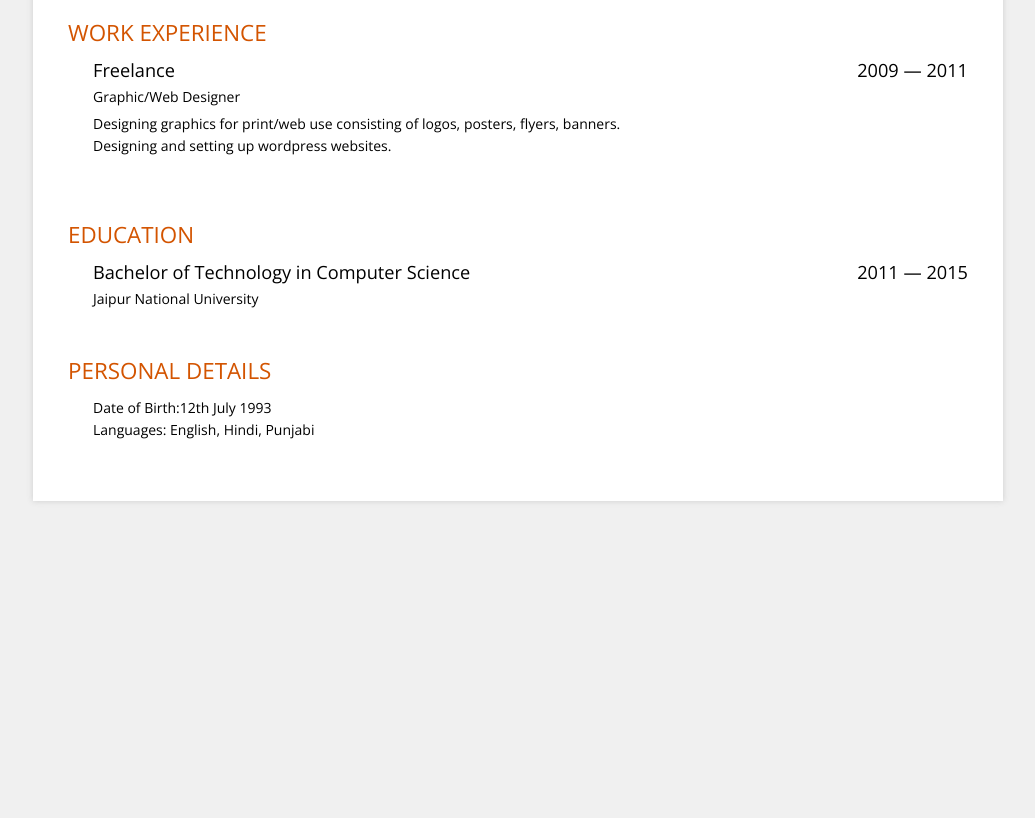
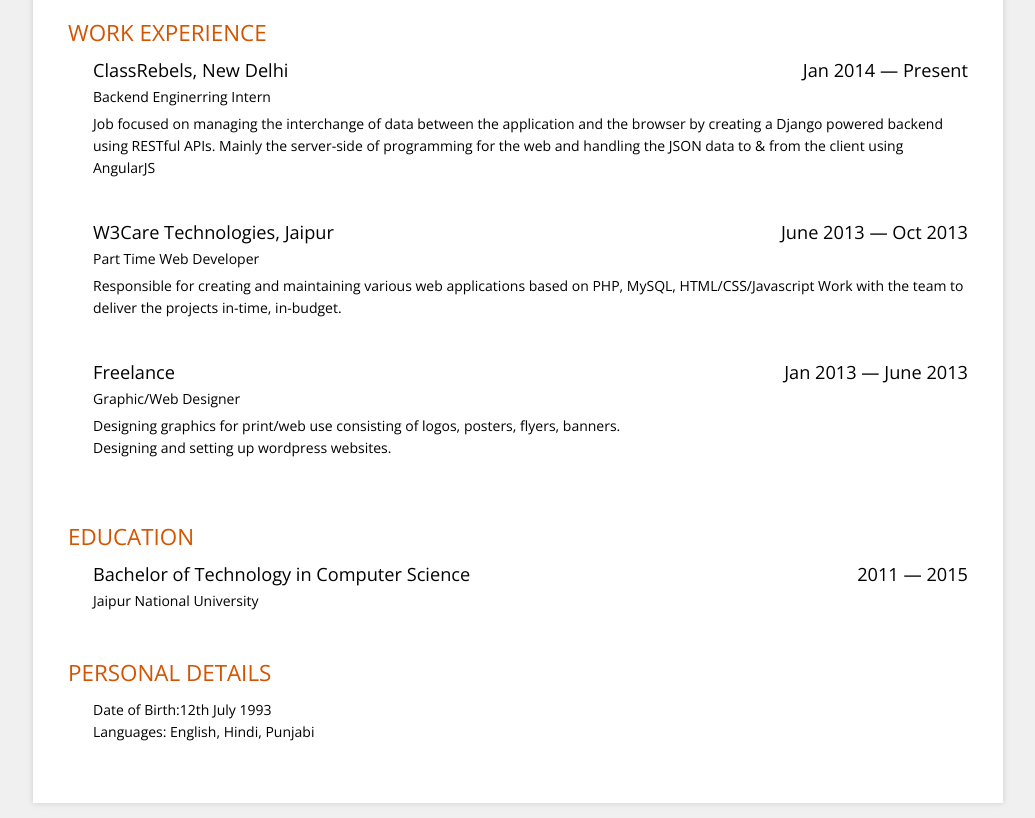
Before and after one commit to Gzing/Gzing.github.io, a plain HTML site: page CV.html in a window 1280 px wide. Shown: the part 971-1789 px from the top of the page, without its empty margins (122-1157 px from the left). Before the commit the page ends 1487 px from the top, so only its background shows below. Drawn offline with nearby package versions, Linux system fonts and the light colour scheme.

Commit message:
adds details

```diff
--- a/CV.html
+++ b/CV.html
@@ -254,8 +254,26 @@
 			<h2 class="title">Work experience</h2>
 			<div class="set">
 							<div class="item">
+								<h3><span class="company l">ClassRebels, New Delhi</span>
+						<span class="date r">Jan 2014 &mdash; Present</span>
+							</h3>
+							<span class="clear"> </span>
+							<span class="job_title">Backend Enginerring Intern</span><span class="info">Job focused on managing the interchange of data between the application and the browser by creating a Django powered backend using RESTful APIs. Mainly the server-side of programming for the web and handling the JSON data to & from the client using AngularJS<br /><br /></span><span class="clear"> </span>
+							</div>
+
+							<div class="item">
+								<h3><span class="company l">W3Care Technologies, Jaipur</span>
+						<span class="date r">June 2013 &mdash; Oct 2013</span>
+							</h3>
+							<span class="clear"> </span>
+							<span class="job_title">Part Time Web Developer</span><span class="info">Responsible for creating and maintaining various web applications based on PHP, MySQL, HTML/CSS/Javascript
+							Work with the team to deliver the projects in-time, in-budget.
+							<br /><br /></span><span class="clear"> </span>
+							</div>
+
+							<div class="item">
 								<h3><span class="company l">Freelance</span>
-						<span class="date r">2009 &mdash; 2011</span>
+						<span class="date r">Jan 2013 &mdash; June 2013</span>
 							</h3>
 							<span class="clear"> </span>
 							<span class="job_title">Graphic/Web Designer</span><span class="info">Designing graphics for print/web use consisting of logos, posters, flyers, banners.<br />Designing and setting up wordpress websites.<br /><br /></span><span class="clear"> </span>
```
Also changed, not shown: index.html (+2 -0 lines).
